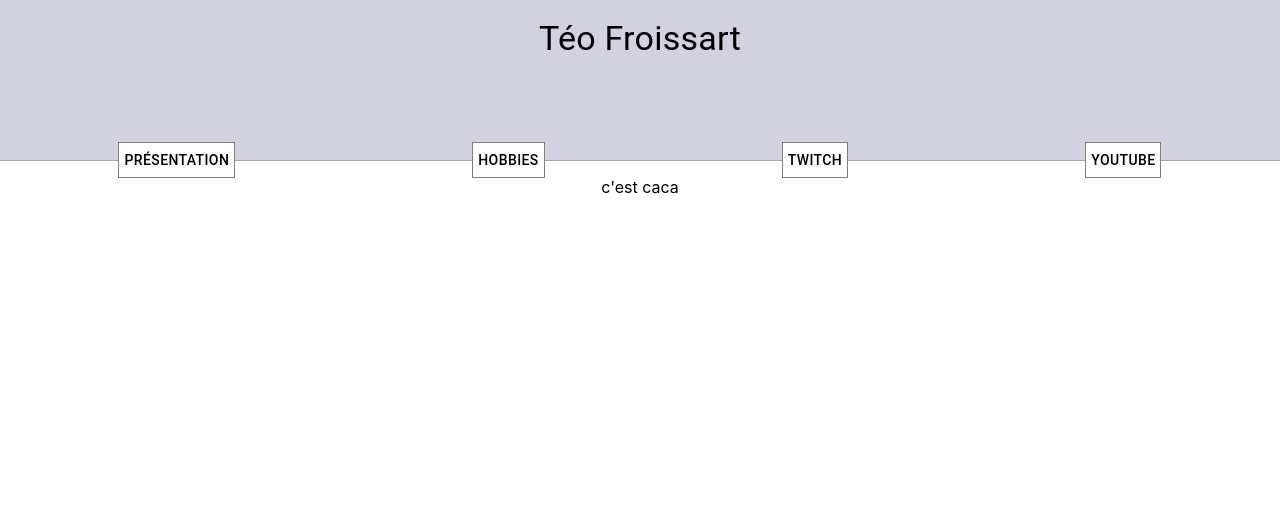
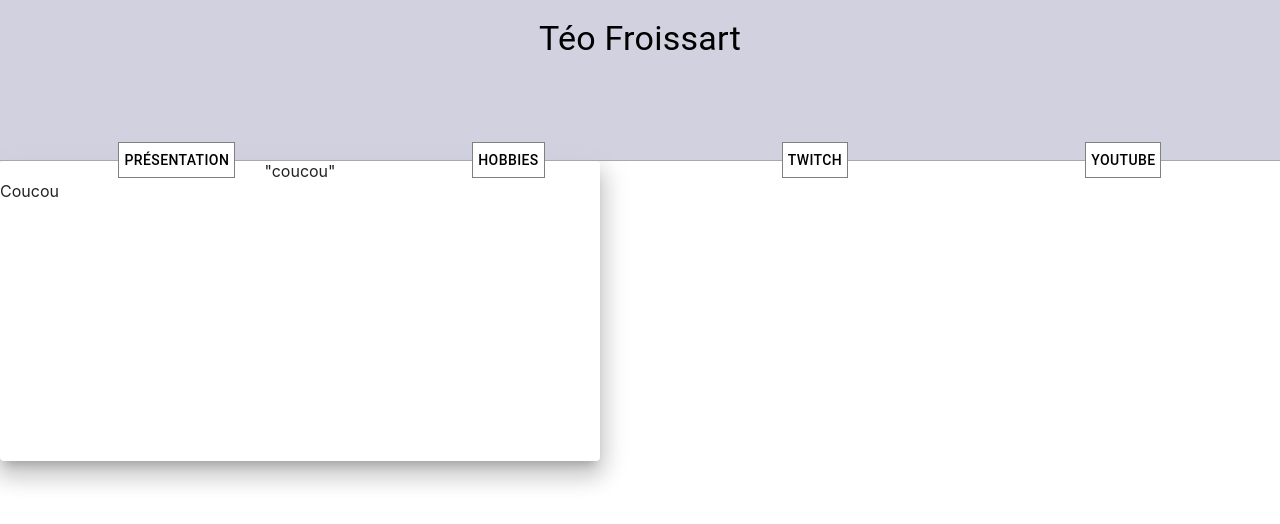
Before and after one commit to Arwcroc/site_moi, a React (Create React App) app in the folder frontend/: page / in a window 1280 px wide. Shown: the top 524 px of the page. Built offline with nearby package versions, Linux system fonts and the light colour scheme; no server answers.

Commit message:
back end for school

```diff
--- a/frontend/src/components/BottomSection/BottomSection.jsx
+++ b/frontend/src/components/BottomSection/BottomSection.jsx
@@ -1,21 +1,10 @@
 import React from 'react';
-import { useState, useEffect } from 'react';
 // import TwitchPage from './TwitchPage';
 import PresentationPage from './PresentationPage';
 
 
 const BottomSection = () => {
-	const [schoolData, setSchoolData] = useState(undefined);
 
-	useEffect(() => {
-		if (schoolData !== undefined) return;
-		setSchoolData(undefined);
-		fetch("https://randomuser.me/api/").then( async (response) => {
-			if (response.status < 200 || response.status >= 400) return;
-			let body = await response.json();
-			setSchoolData(body.results[0]);
-		})
-	}, [schoolData]);
 
 	return (
 		<>
--- a/frontend/src/components/BottomSection/PresentationPage.jsx
+++ b/frontend/src/components/BottomSection/PresentationPage.jsx
@@ -1,8 +1,38 @@
 import React from 'react';
+import { useState, useEffect } from 'react';
+import Paper from '@mui/material/Paper';
+import Box from '@mui/material/Box';
+// import Typography from '@mui/material/Typography';
+
 
 const PresentationPage = () => {
+	const [schoolData, setSchoolData] = useState(undefined);
+
+	useEffect(() => {
+		if (schoolData !== undefined) return;
+		setSchoolData(undefined);
+		fetch("http://localhost:8090/me").then( async (response) => {
+			if (response.status < 200 || response.status >= 400) return;
+			let body = await response.json();
+			setSchoolData(body);
+		})
+	}, [schoolData]);
+
 	return (
-		<p>c'est caca</p>
+		<Paper className="App__WebContainer__BottomSection__PresentationPage_CNI"
+		elevation={15}
+		sx={{
+			width:"600px",
+			height:"300px",
+		}}
+		>
+			"coucou"
+			<Box className="App__WebContainer__BottomSection__PresentationPage_Pics">
+				Coucou
+			</Box>
+			{/* schoolData ?
+			<Typography variant="h5">{schoolData.User.Login}</Typography> */}
+		</Paper>
 	);
 }
 
--- a/frontend/src/index.css
+++ b/frontend/src/index.css
@@ -77,3 +77,14 @@ code {
 	background-color: white;
 	border: 1px solid grey;
 }
+
+.App__WebContainer__BottomSection__PresentationPage_CNI {
+	display: flex;
+	flex-direction: column;
+
+}
+
+.App__WebContainer__BottomSection__PresentationPage_Pics {
+	display: flex;
+	align-items: center;
+}
```
Also changed, not shown: 1 other file (tests, documents, lock files or other folders).
